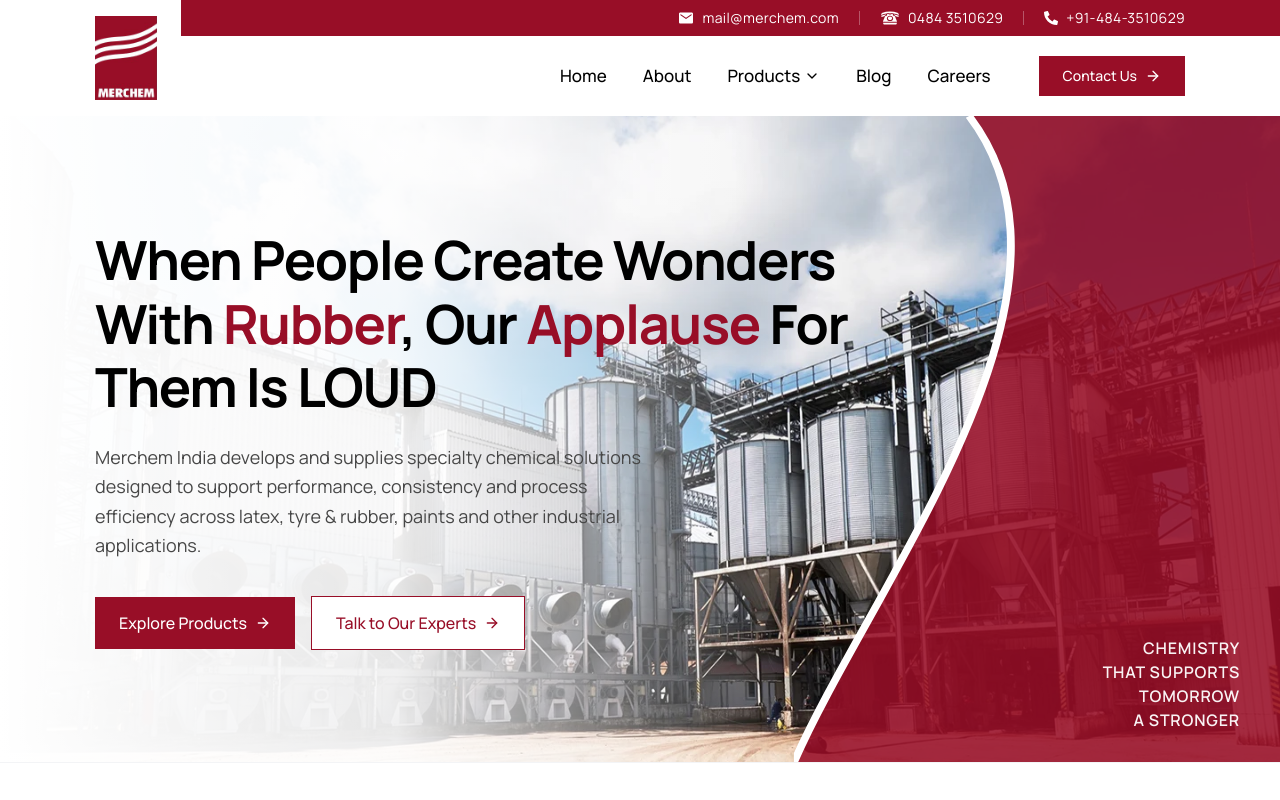
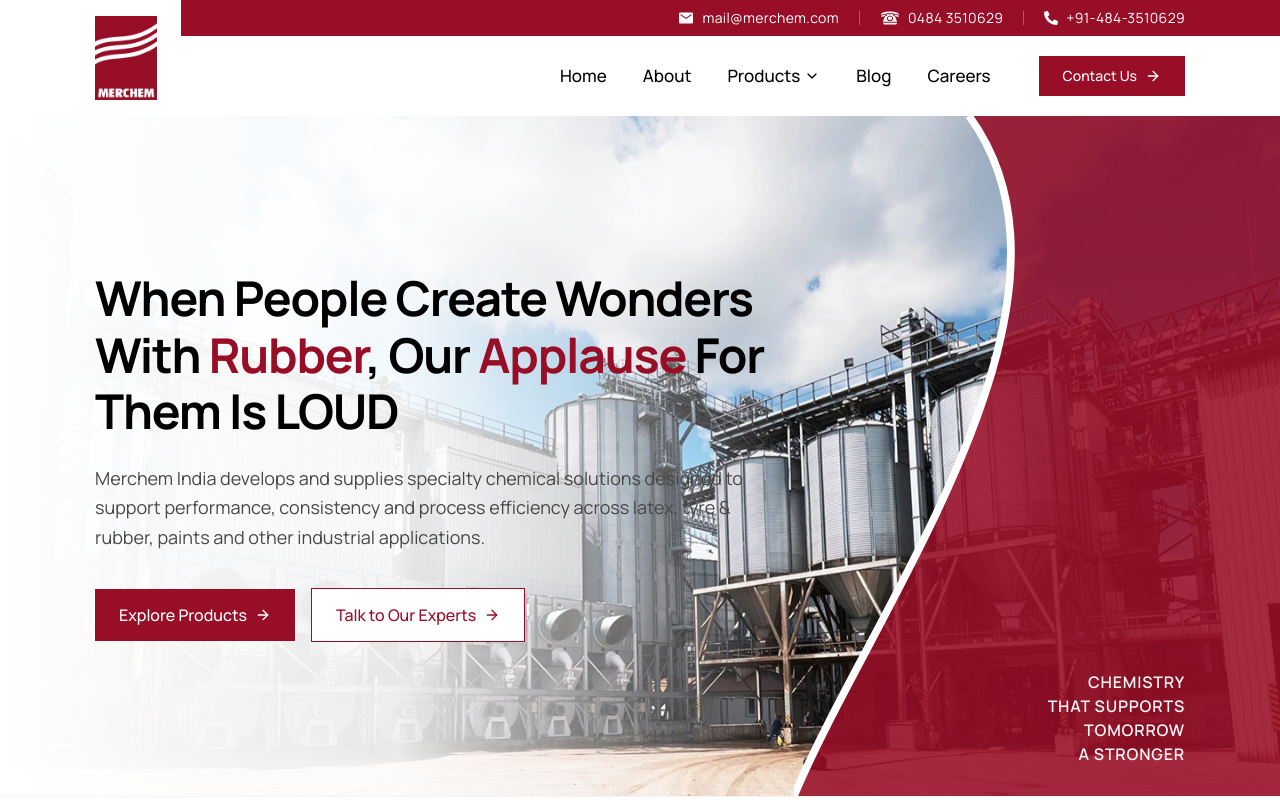
Before and after one commit to nikhilkumar202002/merchem-user-website, a Next.js app: page / in a window 1280 px wide. Shown: the top 800 px of the page. Built offline with nearby package versions, Linux system fonts and the light colour scheme.

Commit message:
feat: add Hero section component for home page

```diff
--- a/app/component/sections/home/Hero.tsx
+++ b/app/component/sections/home/Hero.tsx
@@ -8,7 +8,7 @@ import HeroBannerImg from "@/public/banner/hero-banner-1.webp";
 
 const Hero = () => {
   return (
-    <section className="relative w-full min-h-[80vh] lg:min-h-[80vh] flex items-center overflow-hidden bg-white">
+    <section className="relative w-full min-h-[85vh] lg:min-h-[85vh] flex items-center overflow-hidden bg-white">
       {/* Background Industrial Plant Image */}
       <div className="absolute inset-0 z-0">
         <Image
@@ -45,7 +45,7 @@ const Hero = () => {
         </svg>
 
         {/* Tagline text inside bottom right of maroon curve */}
-        <div className="absolute bottom-8 right-10 text-right text-white space-y-1 font-semibold tracking-wider text-xs sm:text-sm lg:text-base leading-tight uppercase opacity-95">
+        <div className="absolute bottom-8 right-[95px] text-right text-white space-y-1 font-semibold tracking-wider text-xs sm:text-sm lg:text-base leading-tight uppercase opacity-95">
           <p>CHEMISTRY</p>
           <p>THAT SUPPORTS</p>
           <p>TOMORROW</p>
@@ -57,14 +57,14 @@ const Hero = () => {
       <div className="site-container relative z-20 w-full py-16 sm:py-20 lg:py-28">
         <div className="max-w-2xl lg:max-w-3xl space-y-6">
           {/* Hero Main Heading */}
-          <h1 className="text-3xl sm:text-4xl md:text-5xl lg:text-[54px] font-bold text-[#000000] leading-[1.18] tracking-tight font-manrope">
+          <h1 className="text-3xl sm:text-4xl md:text-5xl lg:text-[48px] font-bold text-[#000000] leading-[1.18] tracking-tight font-manrope">
             When People Create Wonders With{" "}
             <span className="text-[#980E27]">Rubber</span>, Our{" "}
             <span className="text-[#980E27]">Applause</span> For Them Is LOUD
           </h1>
 
           {/* Subtitle Description */}
-          <p className="text-sm sm:text-base md:text-lg text-[#474747] leading-relaxed max-w-xl font-normal">
+          <p className="text-sm sm:text-base md:text-lg text-[#474747] leading-relaxed max-w-2xl font-normal">
             Merchem India develops and supplies specialty chemical solutions
             designed to support performance, consistency and process efficiency
             across latex, tyre & rubber, paints and other industrial applications.
```
